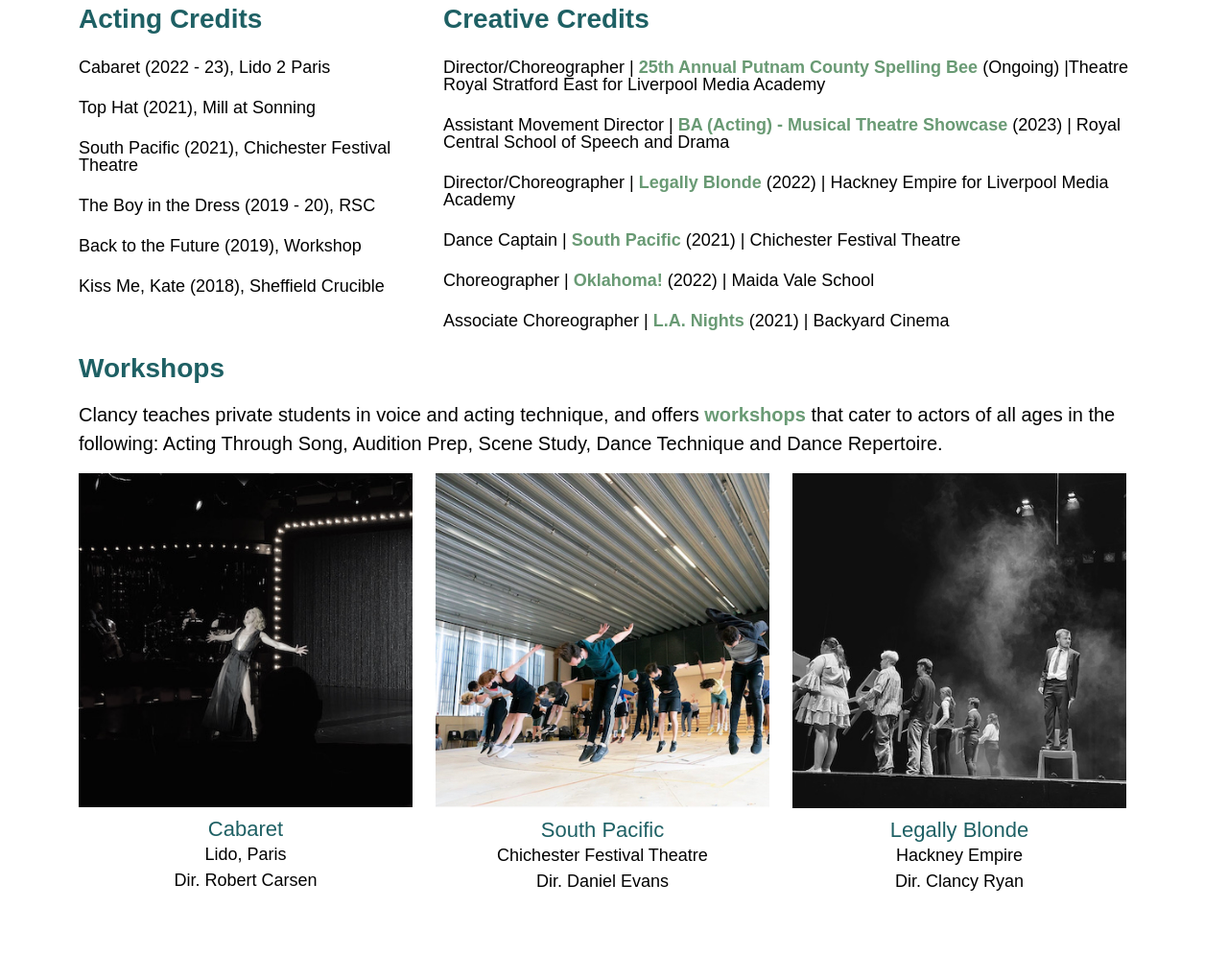
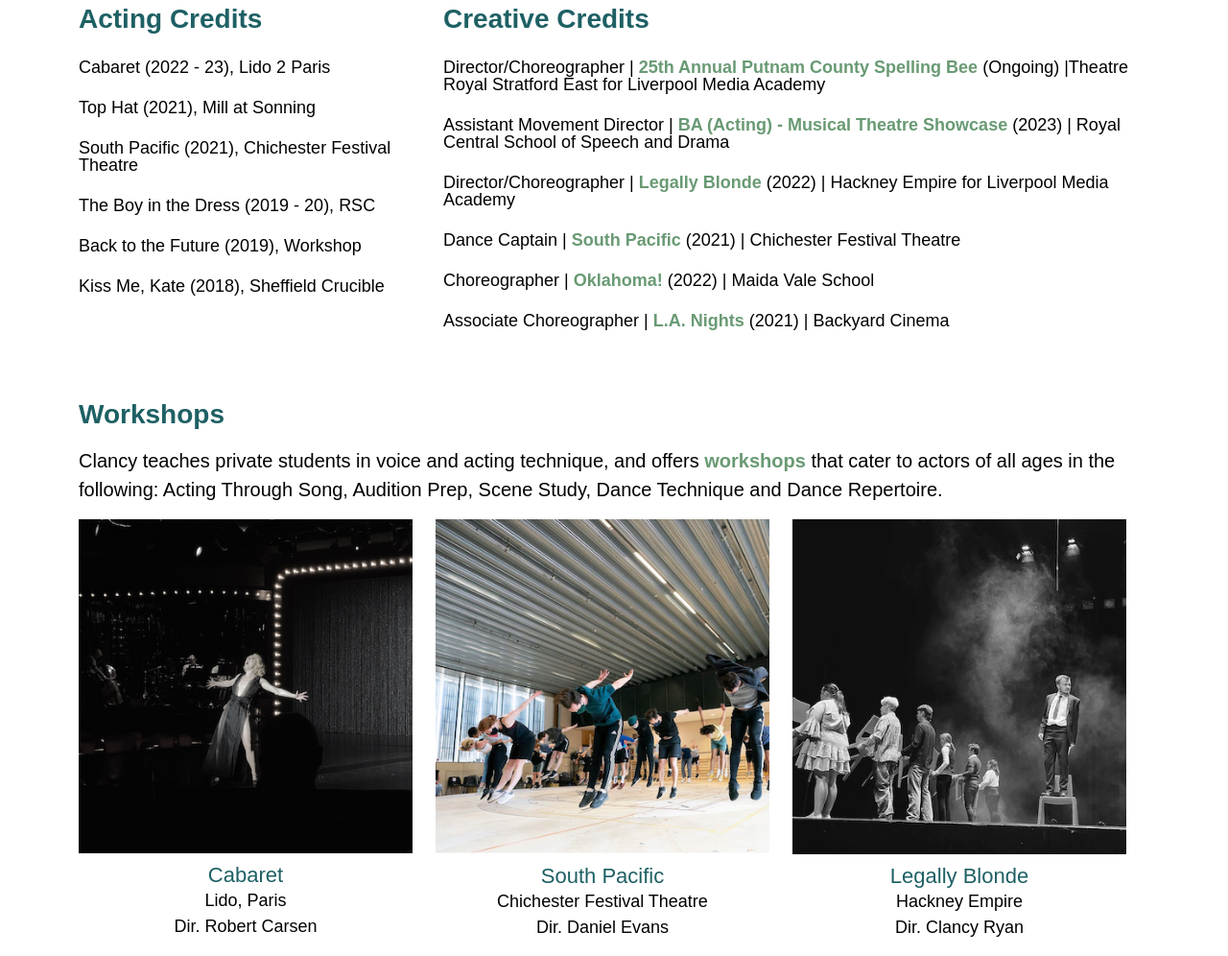
Before and after one commit to Mel-Lowe/clancy-portfolio, a plain HTML site: page index.html in a window 1280 px wide. Shown: the part 809-1805 px from the top of the page at 96% size. Before the commit the page ends 1757 px from the top, so only its background shows below. Drawn offline with nearby package versions, Linux system fonts and the light colour scheme.

Commit message:
Added margin to bottom row

```diff
--- a/index.html
+++ b/index.html
@@ -122,7 +122,7 @@
         </div>
 
         <div>
-          <h3 class="fw-bold mb-3">Workshops</h3>
+          <h3 class="fw-bold mb-3 mt-5">Workshops</h3>
           <p>
             Clancy teaches private students in voice and acting technique, and
             offers <span class="fw-bolder text-highlight">workshops</span> that
```
